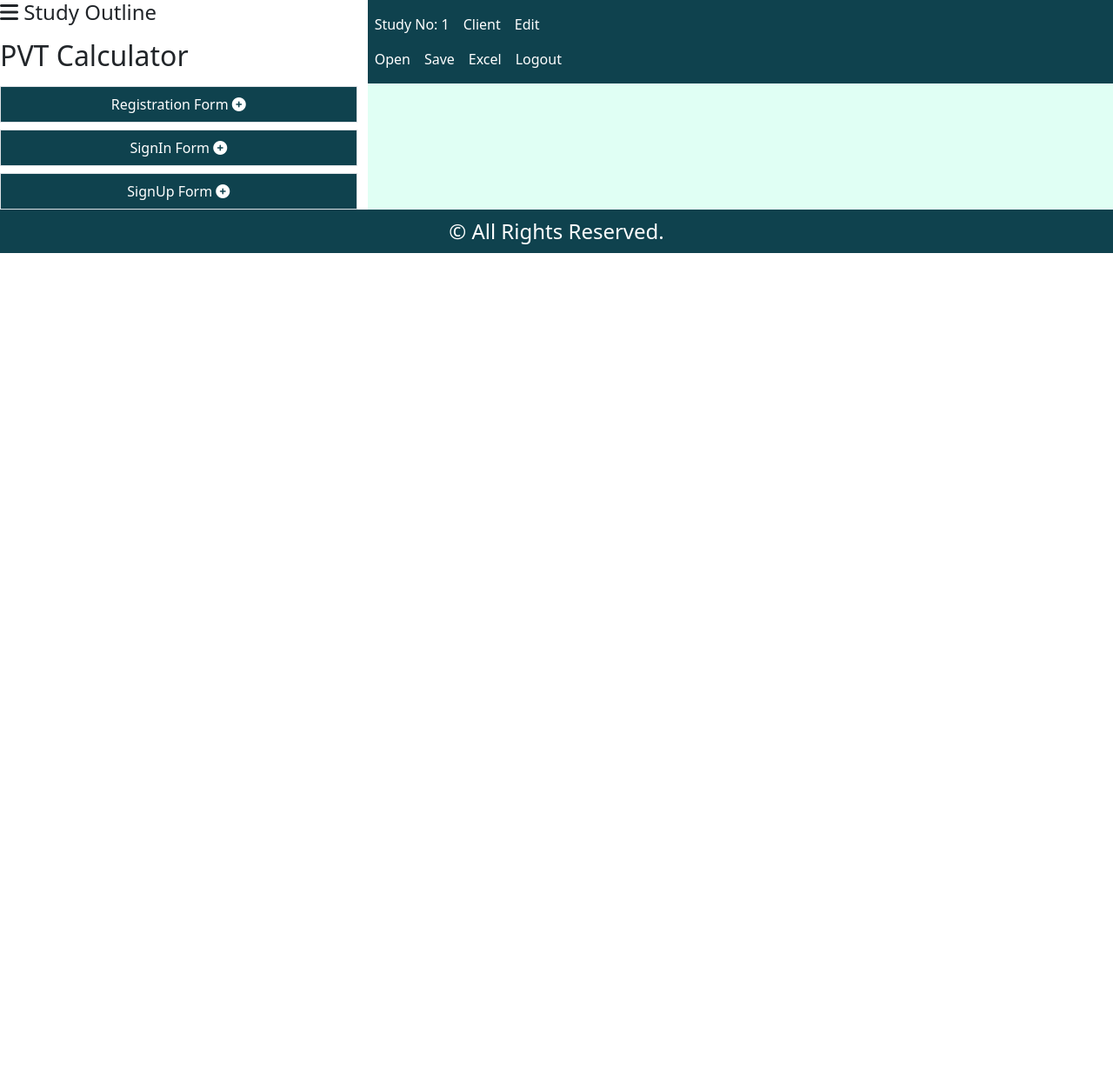
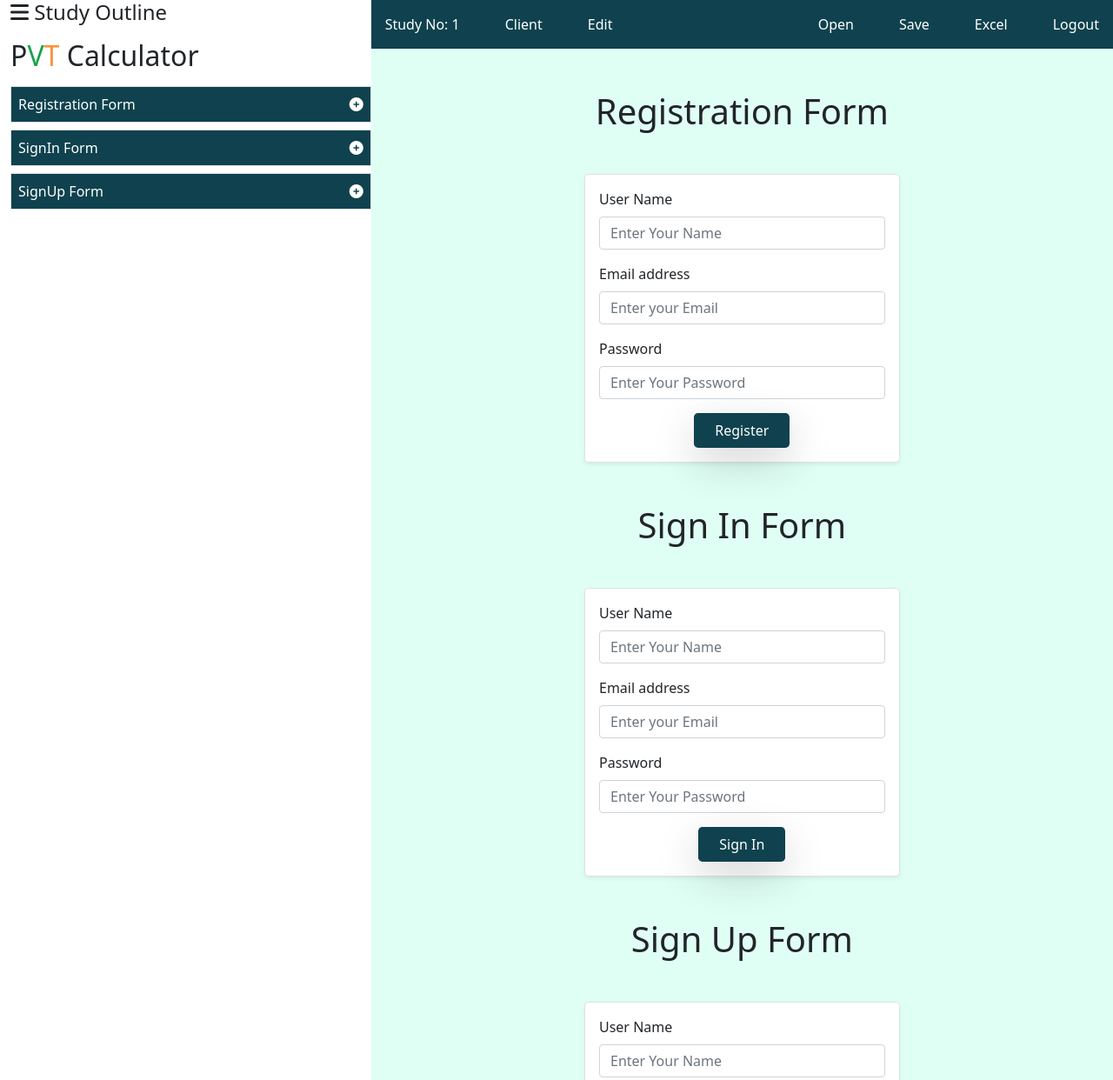
Before and after one commit to fariarahman15/Study-Outline-PVT-Calculator, a plain HTML site: page index.html in a window 1280 px wide. Shown: the top 1242 px of the page at 87% size. Before the commit the page ends 800 px from the top, so only its background shows below. Drawn offline with nearby package versions, Linux system fonts and the light colour scheme.

Commit message:
complete ui

```diff
--- a/CSS/style.css
+++ b/CSS/style.css
@@ -1,4 +1,18 @@
 /* custom CSS */
+
+
+body{
+    font-family: 'Roboto', sans-serif;
+    color: #0f424e;
+}
+
+#letter-v{
+    color: #16a34a;
+}
+
+#letter-t{
+    color: #fb923c;
+}
 
 .menu{
     background-color: #ffffff;
@@ -19,6 +33,11 @@
     background-color: #e0fff4;
 }
 
+.submit-button{
+    background-color: #0f424e;
+    color: #ffffff;
+}
+
 .footer{
     height: 50px;
     display: flex;
--- a/index.html
+++ b/index.html
@@ -13,6 +13,11 @@
     <!-- font awesome kit  -->
     <script src="https://kit.fontawesome.com/3d8ddcb68c.js" crossorigin="anonymous"></script>
 
+    <!-- google font link  -->
+    <link rel="preconnect" href="https://fonts.googleapis.com">
+    <link rel="preconnect" href="https://fonts.gstatic.com" crossorigin>
+    <link href="https://fonts.googleapis.com/css2?family=Roboto&display=swap" rel="stylesheet">
+
     <!-- title  -->
     <title>PVT Calculator</title>
 </head>
@@ -26,56 +31,125 @@
 
     <!-- main  -->
     <main>
-        <div class="h-100">
+        <div class="container-fluid h-100">
             <div class="row">
                 <!-- left row  -->
-              <div class="menu col-lg-4">
+              <div class="menu col-lg-4 pe-0">
                     <div class="d-grid gap-2">
                         <h4><i class="fa-solid fa-bars"></i> Study Outline</h4>
-                        <h2><span>P</span><span>V</span><span>T</span> Calculator</h2>
+                        <h2><span>P</span><span id="letter-v">V</span><span id="letter-t">T</span> Calculator</h2>
 
-                        <button type="button" class="menu-button p-2 border">Registration Form <i class="fa-solid fa-circle-plus"></i></button>
+                        <button type="button" class="menu-button p-2 border d-flex justify-content-between align-items-center">Registration Form <i class="fa-solid fa-circle-plus"></i></button>
 
-                        <button type="button" class="menu-button p-2 border">SignIn Form <i class="fa-solid fa-circle-plus"></i></button>
+                        <button type="button" class="menu-button p-2 border d-flex justify-content-between align-items-center">SignIn Form <i class="fa-solid fa-circle-plus"></i></button>
 
-                        <button type="button" class="menu-button p-2 border">SignUp Form <i class="fa-solid fa-circle-plus"></i></button>
+                        <button type="button" class="menu-button p-2 border d-flex justify-content-between align-items-center">SignUp Form <i class="fa-solid fa-circle-plus"></i></button>
                   </div>
 
                 </div>
 
               <!-- right row  -->
+              <!-- nav section  -->
               <div class=" form-section col-lg-8 px-0">
-                <nav class="navbar navbar-expand-lg  nav-section ">
-                    <div class="">
-                        <ul class="navbar-nav me-auto mb-2 mb-lg-0">
+                <nav class="navbar nav-section">
+                    <ul class=" nav-list-items-1 navbar-nav me-auto mb-2 mb-lg-0 flex-row">
                         <li class="nav-item">
-                            <a class="nav-link text-white" aria-current="page" href="#">Study No: 1</a>
+                            <a class="nav-link text-white ms-3 me-5" aria-current="page" href="#">Study No: 1</a>
                         </li>
                         <li class="nav-item">
-                            <a class="nav-link text-white" href="#">Client</a>
+                            <a class="nav-link text-white ms-1 me-5" href="#">Client</a>
                         </li>
                         <li class="nav-item">
-                            <a class="nav-link text-white" href="#">Edit</a>
+                            <a class="nav-link text-white ms-1 me-5" href="#">Edit</a>
                         </li>
                     </ul>
-                        <ul class="navbar-nav me-auto mb-2 mb-lg-0">
+                    <ul class="navbar-nav me-0 mb-2 mb-lg-0 flex-row-reverse ">
                         <li class="nav-item">
-                            <a class="nav-link text-white" aria-current="page" href="#">Open</a>
+                            <a class="nav-link text-white me-3 ms-5" href="#">Logout</a>
                         </li>
                         <li class="nav-item">
-                            <a class="nav-link text-white" href="#">Save</a>
+                            <a class="nav-link text-white me-1 ms-5" href="#">Excel</a>
                         </li>
                         <li class="nav-item">
-                            <a class="nav-link text-white" href="#">Excel</a>
+                            <a class="nav-link text-white me-1 ms-5" href="#">Save</a>
                         </li>
                         <li class="nav-item">
-                                <a class="nav-link text-white" href="#">Logout</a>
+                            <a class="nav-link text-white me-1 ms-5" aria-current="page" href="#">Open</a>
                         </li>
                     </ul>
+                </nav>
+
+
+                <!-- form  -->
+                <div class="form container w-50">
+
+
+                    <!-- register form  -->
+                    <h1 class="mx-3 my-5 d-flex justify-content-center">Registration Form</h1>
+                    <form class="p-3 mx-2 my-5 border rounded-3 shadow-sm bg-body" id="register-form">
+                        <div class="mb-3">
+                            <label for="userNameTextInput" class="form-label">User Name</label>
+                            <input type="text" id="userNameTextInput" class="form-control" placeholder="Enter Your Name">
+                        </div>
+
+                        <div class="mb-3">
+                        <label for="exampleInputEmail1" class="form-label">Email address</label>
+                        <input type="email" class="form-control" id="exampleInputEmail1" aria-describedby="emailHelp" placeholder="Enter your Email">
 
                         </div>
-                </nav>
+                        <div class="mb-3">
+                        <label for="exampleInputPassword1" class="form-label">Password</label>
+                        <input type="password" class="form-control" id="exampleInputPassword1" placeholder="Enter Your Password">
                         </div>
+
+                        <button type="submit" class="submit-button d-flex mx-auto border-0 rounded-3 shadow-lg py-2 px-4">Register</button>
+                    </form>
+
+                    <!-- signIn form  -->
+                    <h1 class="mx-3 my-5 d-flex justify-content-center">Sign In Form</h1>
+                    <form class="p-3 mx-2 my-5 border rounded-3 shadow-sm bg-body"  id="signIn-form">
+                        <div class="mb-3">
+                            <label for="userNameTextInput" class="form-label">User Name</label>
+                            <input type="text" id="userNameTextInput" class="form-control" placeholder="Enter Your Name">
+                        </div>
+
+                        <div class="mb-3">
+                        <label for="exampleInputEmail1" class="form-label">Email address</label>
+                        <input type="email" class="form-control" id="exampleInputEmail1" aria-describedby="emailHelp" placeholder="Enter your Email">
+
+                        </div>
+                        <div class="mb-3">
+                        <label for="exampleInputPassword1" class="form-label">Password</label>
+                        <input type="password" class="form-control" id="exampleInputPassword1" placeholder="Enter Your Password">
+                        </div>
+
+                        <button type="submit" class="submit-button d-flex mx-auto border-0 rounded-3 shadow-lg py-2 px-4">Sign In</button>
+                    </form>
+
+                    <!-- signUp form  -->
+                    <h1 class="mx-3 my-5 d-flex justify-content-center">Sign Up Form</h1>
+                    <form class="p-3 mx-2 my-5 border rounded-3 shadow-sm bg-body" id="signUp-form">
+                        <div class="mb-3">
+                            <label for="userNameTextInput" class="form-label">User Name</label>
+                            <input type="text" id="userNameTextInput" class="form-control" placeholder="Enter Your Name">
+                        </div>
+
+                        <div class="mb-3">
+                        <label for="exampleInputEmail1" class="form-label">Email address</label>
+                        <input type="email" class="form-control" id="exampleInputEmail1" aria-describedby="emailHelp" placeholder="Enter your Email">
+
+                        </div>
+                        <div class="mb-3">
+                        <label for="exampleInputPassword1" class="form-label">Password</label>
+                        <input type="password" class="form-control" id="exampleInputPassword1" placeholder="Enter Your Password">
+                        </div>
+
+                        <button type="submit" class="submit-button d-flex mx-auto border-0 rounded-3 shadow-lg py-2 px-4">Sign Up</button>
+                    </form>
+                </div>
+                </div>
+
+
 
 
             </div>
@@ -86,7 +160,7 @@
 
     <!-- footer  -->
     <footer>
-        <h4 class="footer mx-auto">© All Rights Reserved. </h4>
+        <h4 class="footer mx-auto mb-0">© All Rights Reserved. </h4>
 
     </footer>
 
```
Lines whose indentation alone changed are shown as unchanged.
